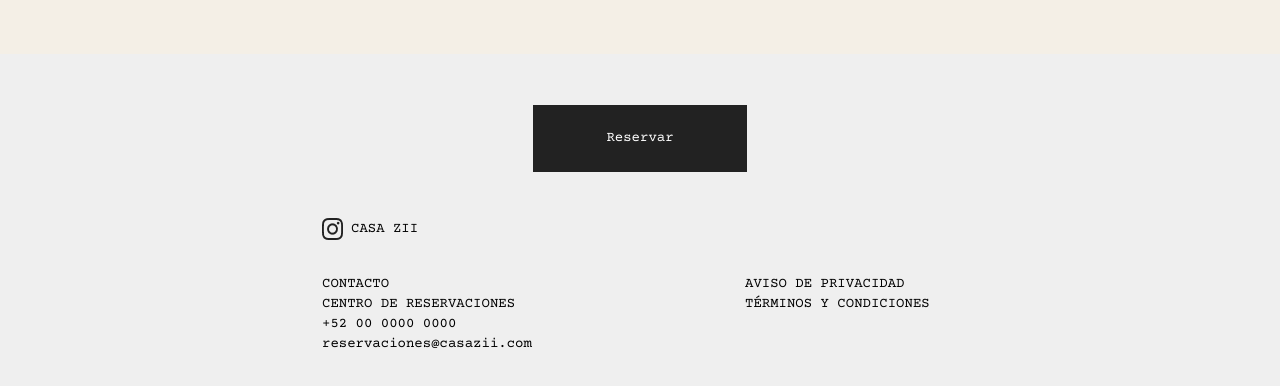
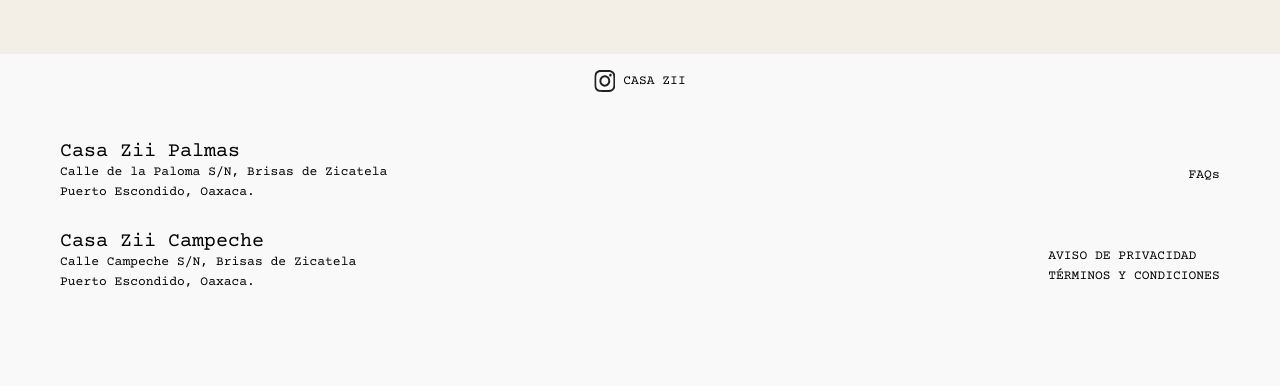
Before and after one commit to alexissahagun1/Zicatela-Landing-Page, a Next.js app: page /homepage in a window 1280 px wide. Shown: the part 4208-4594 px from the top of the page. Built offline with nearby package versions, Linux system fonts and the light colour scheme; no server answers.

Commit message:
fix: match footer to current Figma node

```diff
--- a/app/components/Footer.tsx
+++ b/app/components/Footer.tsx
@@ -1,53 +1,39 @@
 "use client";
 
-import React from 'react';
-import Image from 'next/image';
-import Link from 'next/link';
-import { useLanguage } from '../contexts/LanguageContext';
+import Image from "next/image";
+import Link from "next/link";
+import { useLanguage } from "../contexts/LanguageContext";
 
-const Footer: React.FC = () => {
-  const { language } = useLanguage();
-
-  const content = {
+const copy = {
   es: {
-      bookNow: "Reservar",
-      contact: "CONTACTO",
-      reservations: "CENTRO DE RESERVACIONES",
     privacy: "AVISO DE PRIVACIDAD",
-      terms: "TÉRMINOS Y CONDICIONES"
+    terms: "TÉRMINOS Y CONDICIONES",
   },
   en: {
-      bookNow: "Book Now",
-      contact: "CONTACT",
-      reservations: "RESERVATION CENTRE",
     privacy: "PRIVACY POLICY",
-      terms: "TERMS AND CONDITIONS"
-    }
-  };
+    terms: "TERMS AND CONDITIONS",
+  },
+} as const;
 
-  const currentContent = content[language];
+const addressClass = "font-[family-name:var(--font-courier)] text-black";
+
+export default function Footer() {
+  const { language } = useLanguage();
+  const t = copy[language];
 
   return (
-    <footer className="relative min-h-[372px] w-full bg-[#EFEFEF] px-6 pb-[72px] pt-[51px] md:px-10 lg:px-16">
-      <div className="mx-auto flex min-h-[249px] w-full max-w-[720px] flex-col">
-        <div className="flex justify-center">
-          <Link
-            href="/booking"
-            className="flex h-[67px] w-[214px] items-center justify-center bg-[#222222] font-[family-name:var(--font-courier)] text-[14px] leading-5 text-white transition-opacity hover:opacity-80 focus-visible:outline focus-visible:outline-2 focus-visible:outline-offset-4 focus-visible:outline-[#222222]"
-          >
-            {currentContent.bookNow}
-          </Link>
-        </div>
-
+    <footer className="w-full bg-[#F9F9F9]">
+      <div className="relative mx-auto flex min-h-[372px] w-full max-w-[1280px] flex-col overflow-hidden px-6 pb-10 pt-4 text-black md:block md:h-[372px] md:min-h-0 md:px-0 md:pb-0 md:pt-0">
         <Link
           href="https://instagram.com/casazii"
           target="_blank"
           rel="noopener noreferrer"
-          className="mx-0 mt-[46px] flex w-fit items-center gap-2 font-[family-name:var(--font-courier)] text-[14px] leading-5 text-black transition-opacity hover:opacity-70 focus-visible:outline focus-visible:outline-2 focus-visible:outline-offset-4 focus-visible:outline-[#222222] sm:mx-[42px]"
+          aria-label="Instagram de Casa Zii"
+          className="flex w-fit items-center gap-2 self-center font-[family-name:var(--font-courier)] text-[13px] leading-5 transition-opacity hover:opacity-70 focus-visible:outline focus-visible:outline-2 focus-visible:outline-offset-4 focus-visible:outline-[#222222] md:absolute md:left-1/2 md:top-4 md:-translate-x-1/2"
         >
           <Image
-            src="/instagram-logo.png"
-            alt="Instagram de Casa Zii"
+            src="/figma-footer-instagram.svg"
+            alt=""
             width={21}
             height={22}
             className="h-[22px] w-[21px]"
@@ -55,22 +41,31 @@ const Footer: React.FC = () => {
           <span>CASA ZII</span>
         </Link>
 
-        <div className="mx-0 mt-[34px] grid grid-cols-1 gap-8 font-[family-name:var(--font-courier)] text-[14px] leading-5 text-black sm:mx-[42px] sm:mr-[63px] sm:grid-cols-[minmax(0,1fr)_192px] sm:gap-10">
-          <div>
-            <div>{currentContent.contact}</div>
-            <div>{currentContent.reservations}</div>
-            <div>+52 00 0000 0000</div>
-            <div>reservaciones@casazii.com</div>
+        <div className={`${addressClass} mt-12 md:absolute md:left-[4.69%] md:top-[88px] md:mt-0`}>
+          <p className="m-0 text-[20px] leading-5">Casa Zii Palmas</p>
+          <p className="m-0 text-[13px] leading-5">
+            Calle de la Paloma S/N, Brisas de Zicatela
+          </p>
+          <p className="m-0 text-[13px] leading-5">Puerto Escondido, Oaxaca.</p>
         </div>
 
-          <div>
-            <div>{currentContent.privacy}</div>
-            <div>{currentContent.terms}</div>
+        <div className={`${addressClass} mt-10 md:absolute md:left-[4.69%] md:top-[178px] md:mt-0`}>
+          <p className="m-0 text-[20px] leading-5">Casa Zii Campeche</p>
+          <p className="m-0 text-[13px] leading-5">
+            Calle Campeche S/N, Brisas de Zicatela
+          </p>
+          <p className="m-0 text-[13px] leading-5">Puerto Escondido, Oaxaca.</p>
         </div>
+
+        <div className="mt-10 font-[family-name:var(--font-courier)] text-[13px] leading-5 text-black md:absolute md:right-[4.71%] md:top-[111px] md:mt-0">
+          <span>FAQs</span>
+        </div>
+
+        <div className="mt-6 font-[family-name:var(--font-courier)] text-[13px] leading-5 text-black md:absolute md:right-[4.71%] md:top-[192px] md:mt-0">
+          <p className="m-0">{t.privacy}</p>
+          <p className="m-0">{t.terms}</p>
         </div>
       </div>
     </footer>
   );
-};
-
-export default Footer;
+}
```
Also changed, not shown: public/figma-footer-instagram.svg (added). Lines whose indentation alone changed are shown as unchanged.
